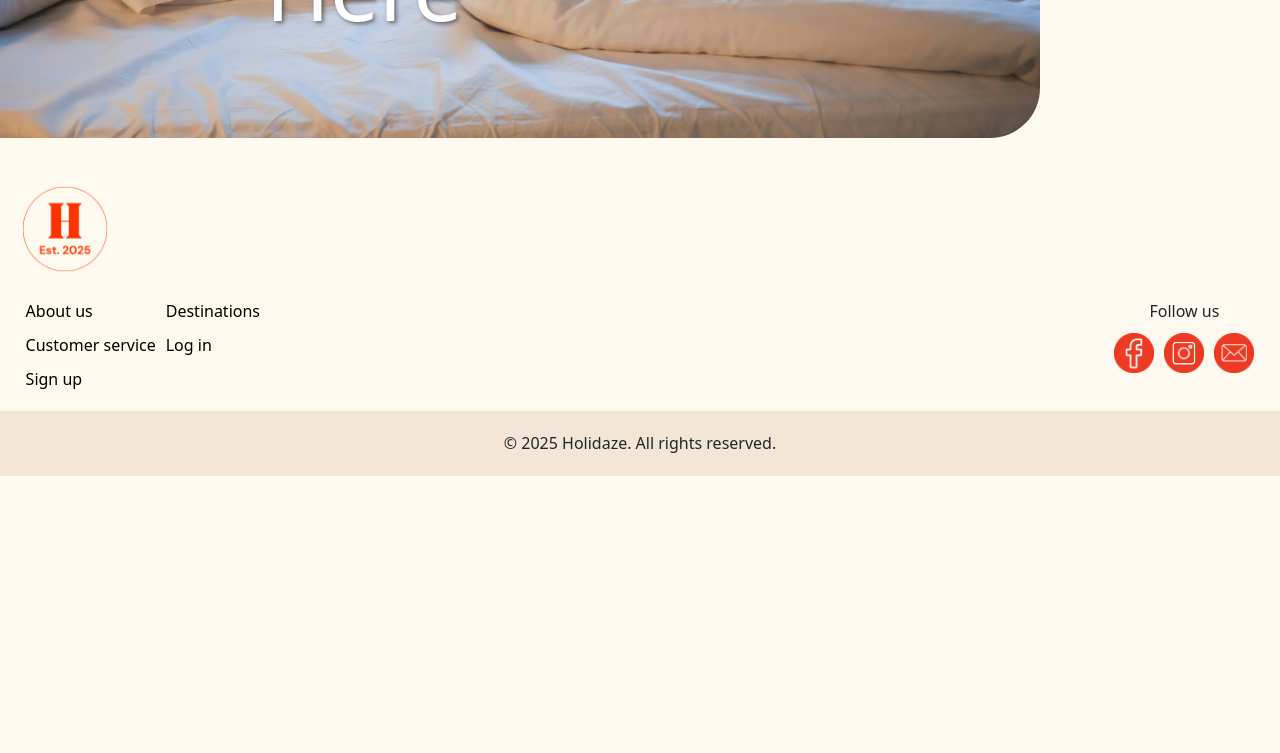
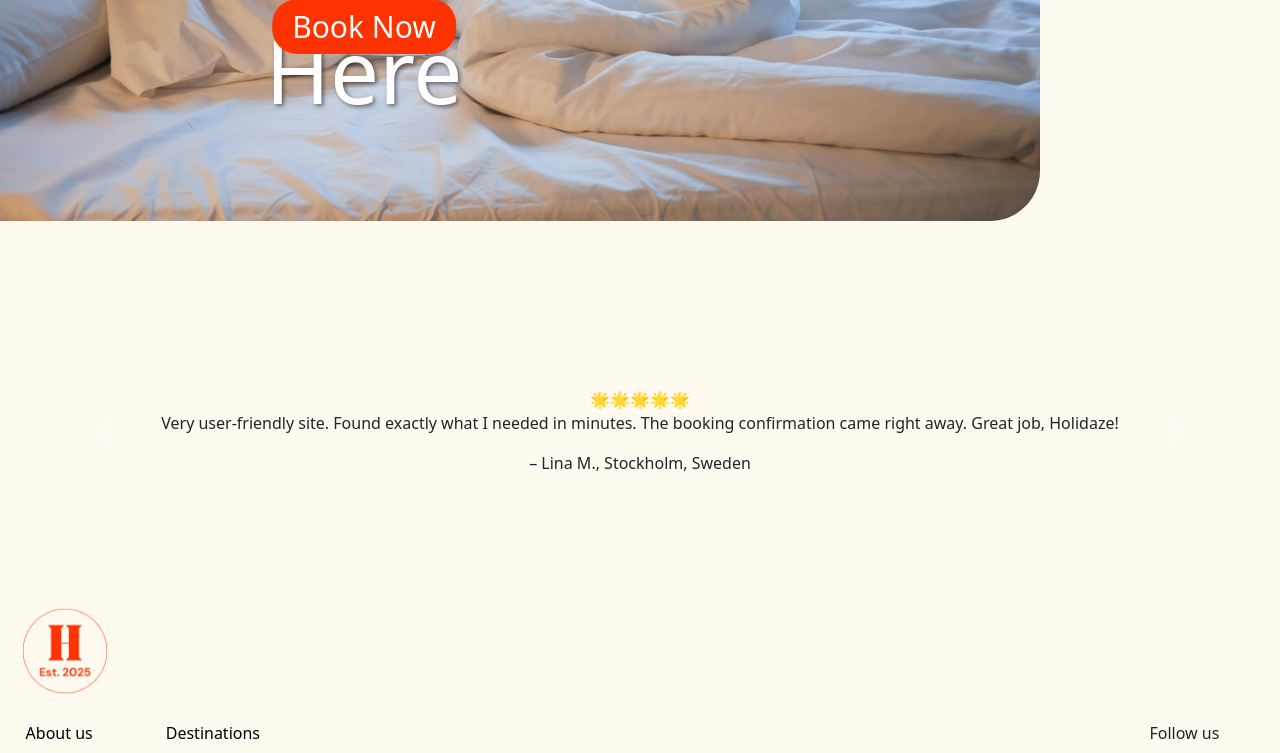
Before and after one commit to CecilieMari/Project-Exam-2, a React (Create React App) app: page / in a window 1280 px wide. Shown: the part 1284-2037 px from the top of the page. Before the commit the page ends 1760 px from the top, so only its background shows below. Built offline with nearby package versions, Linux system fonts and the light colour scheme; no server answers.

Commit message:
Update home page styling and adding the feedback section

```diff
--- a/src/components/Home/Home.js
+++ b/src/components/Home/Home.js
@@ -5,6 +5,7 @@ import SearchResults from '../Search/SearchResults';
 import { filterVenues } from '../Search/filterVenues';
 import Styles from './home.module.css';
 import fakeAd from '../../img/index-ad-page.jpg';
+
 
     const FEATURED_VENUE_IDS = ['7d74e8bc-ef55-4d26-803f-753c59e8b710', '561e92d1-48d1-4a43-a674-0f93b5e21bd1', '286904cb-ab00-4252-a770-7a6d9dc82e69'];
 
@@ -19,11 +20,11 @@ function Home() {
 
 
   useEffect(() => {
-        async function fetchVenues() {
+    const fetchVenues = async () => {
         try {
             setIsLoading(true);
             setError(null);
-                const response = await venuesAPI.getAll();
+            const response = await venuesAPI.getAll(); // Riktig metodenavn
             console.log('API Response:', response);
             const venuesData = response.data || [];
             setAllVenues(venuesData);
@@ -31,15 +32,15 @@ function Home() {
             const featured = venuesData.filter(venue =>
                 FEATURED_VENUE_IDS.includes(venue.id)
             );
+            setFeaturedVenues(featured);
 
-                setFeaturedVenues(featured);
         } catch (err) {
             setError(err.message);
             console.error('Error fetching venues:', err);
         } finally {
             setIsLoading(false);
         }
-        }
+    };
 
     fetchVenues();
 }, []);
@@ -110,6 +111,43 @@ function Home() {
                     <button className={Styles.adButton}>Book Now</button>
                 </div>
             </div>
+             <div id="carouselExampleInterval" className="carousel slide" data-bs-ride="carousel">
+                <div className="carousel-inner">
+                    <div className="carousel-item active" data-bs-interval="10000">
+                         <div className={Styles.carouselTextSlide}>
+                <div>🌟🌟🌟🌟🌟</div>
+                <p>Very user-friendly site. Found exactly what I needed in minutes.
+                    The booking confirmation came right away. Great job, Holidaze!</p>
+                    <p>– Lina M., Stockholm, Sweden</p>
+            </div>
+                    </div>
+                    <div className="carousel-item" data-bs-interval="2000">
+                        <div className={Styles.carouselTextSlide}>
+                <div>🌟🌟🌟🌟🌟</div>
+                <p>Holidaze made planning our vacation so simple! The site is clean, fast,
+                    and easy to navigate. We’ll definitely book through here again!</p>
+                    <p>— Michael T., UK</p>
+
+            </div>
+                    </div>
+                    <div className="carousel-item">
+                         <div className={Styles.carouselTextSlide}>
+                <div>🌟🌟🌟🌟🌟</div>
+                <p>I’ve used Holidaze for three trips now and it never disappoints. The interface is clean and booking is
+                    super easy. Highly recommend!</p>
+                    <p>– Sara J., Copenhagen, Denmark</p>
+            </div>
+                    </div>
+                </div>
+                <button className="carousel-control-prev" type="button" data-bs-target="#carouselExampleInterval" data-bs-slide="prev">
+                    <span className="carousel-control-prev-icon" aria-hidden="true"></span>
+                    <span className="visually-hidden">Previous</span>
+                </button>
+                <button className="carousel-control-next" type="button" data-bs-target="#carouselExampleInterval" data-bs-slide="next">
+                    <span className="carousel-control-next-icon" aria-hidden="true"></span>
+                    <span className="visually-hidden">Next</span>
+                </button>
+            </div>
         </div>
     );
 }
--- a/src/components/Home/home.module.css
+++ b/src/components/Home/home.module.css
@@ -30,6 +30,7 @@
     width: 1200px;
     max-width: 100%;
     text-align: center;
+    margin-top: 5%;
 }
 
 .featuredTitle {
@@ -46,6 +47,7 @@
     gap: 20px;
     max-width: 1200px;
     margin: 0 auto;
+
 }
 
 .featuredCard {
@@ -95,7 +97,7 @@
     width: calc(100vw - 20%);
     position: relative;
     overflow: hidden;
-    margin-top: 10%;
+    margin-top: 15%;
 }
 
 .adText {
@@ -145,6 +147,12 @@
     border-bottom-left-radius: 0;
 }
 
+.carouselTextSlide{
+    text-align: center;
+    margin-top: 10%;
+    margin-bottom: 10%;
+}
+
 /* kjekk denne  */
 @media (max-width: 768px) {
     .adText {
```
Lines whose indentation alone changed are shown as unchanged.
